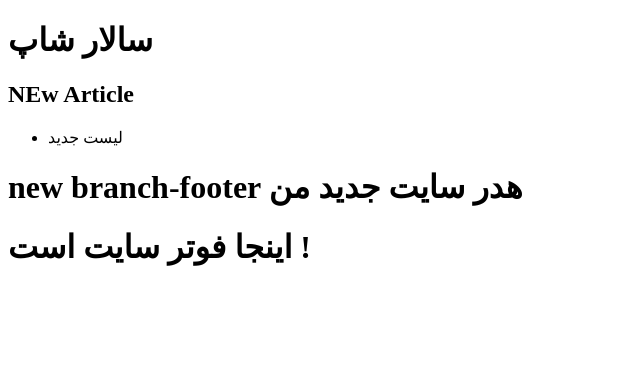
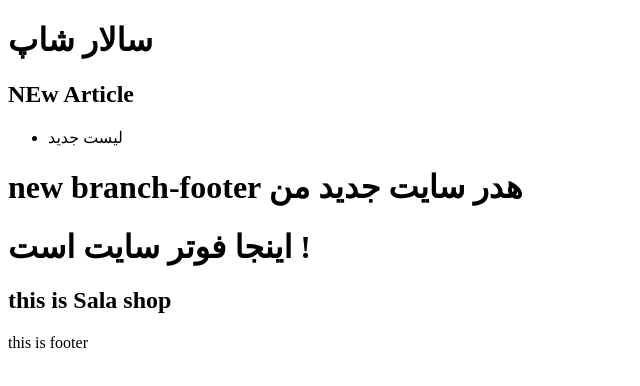
Before and after one commit to milad0211/test-shop, a plain HTML site: page index.html in a window 1280 px wide. Shown: the whole page, without its empty margins (0-640 px from the left). Drawn offline with Linux system fonts and the light colour scheme.

Commit message:
Create footer

```diff
--- a/index.html
+++ b/index.html
@@ -24,5 +24,7 @@
     <footer>
         <h1>اینجا فوتر سایت است !</h1>
     </footer>
+    <h2>this is Sala shop</h2>
+    <footer>this is footer</footer>
 </body>
 </html>
```
